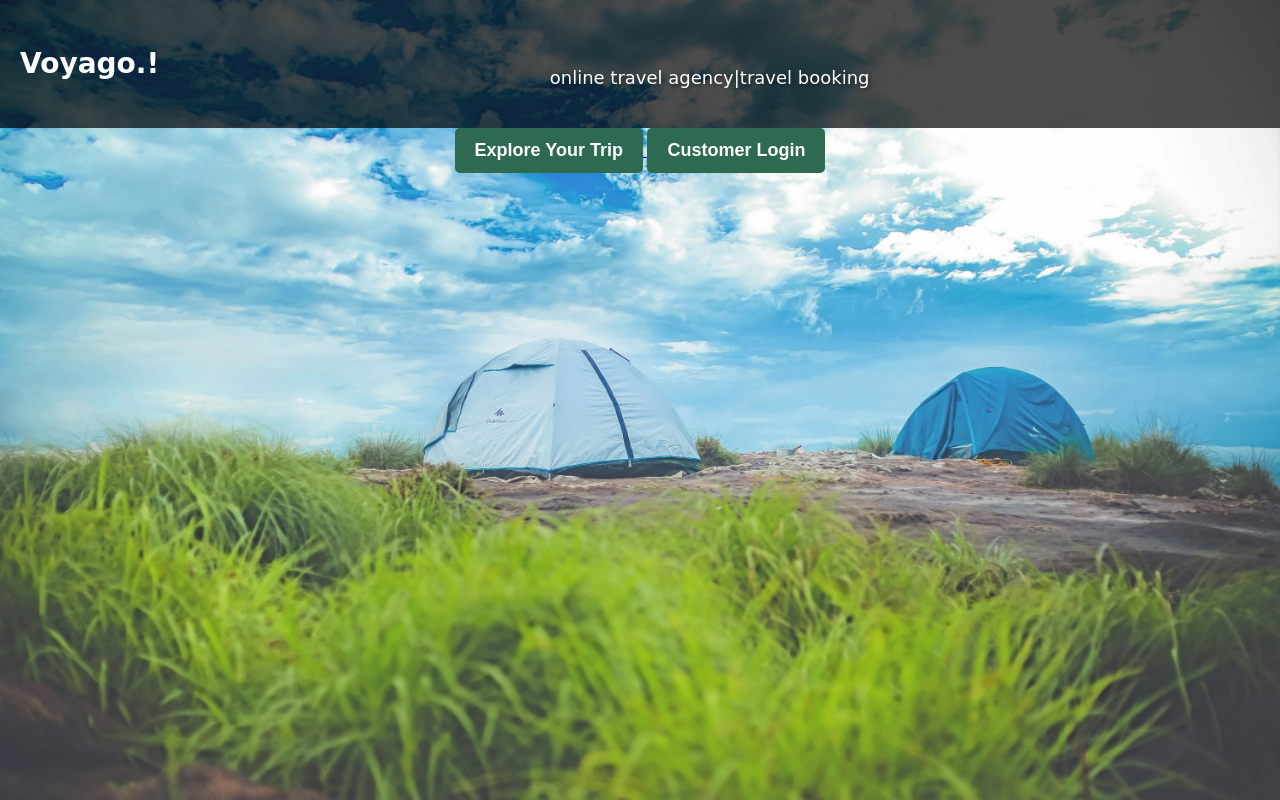
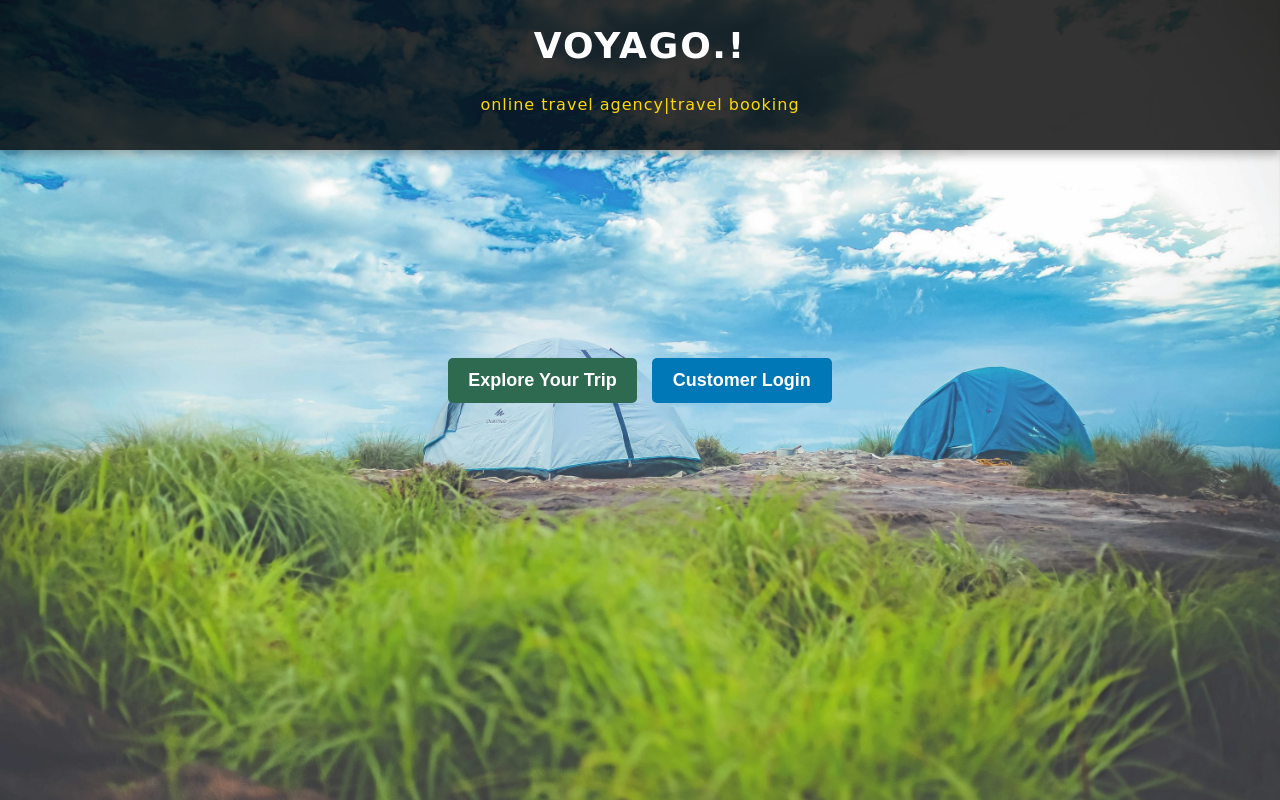
Before and after one commit to Devikans25/final_year_project, a PHP site: page / in a window 1280 px wide. Run offline with PHP 8.4, Linux system fonts and the light colour scheme.

Commit message:
Update styles.css

```diff
--- a/styles.css
+++ b/styles.css
@@ -3,105 +3,69 @@ body {
     font-family: Arial, sans-serif;
     background: url('wayanad.jpg') no-repeat center center fixed;
     background-size: cover;
+    background-position: center;
+    background-attachment: fixed; /* Keeps it fixed on desktop */
     margin: 0;
     padding: 0;
     text-align: center;
 }
 
-/* Header */
+/* Responsive Background for Mobile Devices */
+@media (max-width: 768px) {
+    body {
+        background-size: contain; /* Prevents cropping */
+        background-attachment: scroll; /* Scrolls with content */
+    }
+}
+
+
+/* Header Styles */
 header {
     display: flex;
-    justify-content: space-between;
+    flex-direction: column; /* Align elements vertically */
     align-items: center;
-    background: rgba(0, 0, 0, 0.7); /* More visible header */
-    padding: 15px 20px;
+    justify-content: center;
+    background: rgba(0, 0, 0, 0.8); /* Dark semi-transparent background */
     color: white;
-    font-family: 'Cursive', cursive;
-
+    padding: 20px;
+    text-align: center;
+    font-family: 'Dancing Script', cursive; /* Modern font */
+    box-shadow: 0 4px 10px rgba(0, 0, 0, 0.3);
 }
 
-h1 {
-    margin: 0;
-    font-size: 28px;
+/* Main Title (Voyago.!) */
+header h1 {
+    font-size: 36px;
+    font-weight: bold;
+    margin: 5px 0;
+    text-transform: uppercase;
+    letter-spacing: 2px;
 }
 
-/* Navigation */
-nav ul {
-    list-style-type: none;
-    padding: 0;
-    margin: 0;
+/* Subtext (Online Travel Agency | Travel Booking) */
+header p {
+    font-size: 16px;
+    font-weight: 500;
+    margin-top: 5px;
+    color: #ffd700; /* Golden color for elegance */
+    letter-spacing: 1px;
 }
 
-nav ul li {
+
+
+/* Profile Section */
+.profile-dropdown {
+    position: relative;
     display: inline-block;
-    position: relative;
+    cursor: pointer;
+    margin-top: 20px;
 }
 
-/* Dropdown */
-.dropbtn {
-    background: white;
-    color: black;
-    font-size: 16px;
-    padding: 10px 15px;
-    border: none;
-    border-radius: 5px;
-    cursor: pointer;
-    font-weight: bold;
-    transition: background 0.3s ease-in-out;
-}
-
-.dropbtn:hover {
-    background: #ffd1c1;
-}
-
-.dropdown-content {
-    display: none;
-    position: absolute;
-    background: white;
-    min-width: 220px;
-    box-shadow: 0px 8px 16px rgba(0, 0, 0, 0.2);
-    border-radius: 5px;
-    z-index: 1000;
-}
-
-.dropdown-content a {
-    color: #333;
-    padding: 12px 16px;
-    text-decoration: none;
-    display: block;
-    font-size: 14px;
-    font-weight: bold;
-    transition: background 0.3s ease-in-out;
-}
-
-.dropdown-content a span {
-    display: block;
-    font-size: 12px;
-    color: gray;
-    margin-top: 5px;
-}
-
-.dropdown-content a:hover {
-    background: #f5f5f5;
-}
-
-.dropdown:hover .dropdown-content {
-    display: block;
-}
-
-/* Profile Dropdown */
-.profile-dropdown {
-    position: relative;
-    display: flex;
-    align-items: center;
-    cursor: pointer;
-}
-
+/* Profile Picture */
 .profile-pic {
-    width: 40px;
-    height: 40px;
+    width: 50px;
+    height: 50px;
     border-radius: 50%;
-    margin-right: 10px;
     cursor: pointer;
     border: 2px solid white;
     transition: transform 0.2s ease-in-out;
@@ -176,33 +152,153 @@ button:hover {
     transform: scale(1.05);
 }
 
-/* Description Text */
-p {
+/* Login Dropdown Menu */
+.dropdown-content {
+    display: none;
+    position: absolute;
+    background: white;
+    min-width: 200px;
+    box-shadow: 0px 4px 8px rgba(0, 0, 0, 0.2);
+    border-radius: 5px;
+    text-align: left;
+    z-index: 1000;
+}
+
+.dropdown-content a {
+    color: #333;
+    padding: 12px 16px;
+    text-decoration: none;
+    display: block;
+    font-size: 14px;
+    font-weight: bold;
+    transition: background 0.3s ease-in-out;
+}
+
+.dropdown-content a:hover {
+    background: #f5f5f5;
+}
+
+/* Show Dropdown on Hover or Click */
+.dropdown-content.show {
+    display: block;
+}
+
+/* Login Dropdown Styles */
+#loginMenu {
+    display: none; /* Hidden by default */
+    position: absolute;
+    right: 20px;
+    top: 60px;
+    background: white;
+    min-width: 200px;
+    border-radius: 5px;
+    box-shadow: 0 4px 8px rgba(0, 0, 0, 0.2);
+    overflow: hidden;
+    z-index: 1000;
+    animation: fadeIn 0.3s ease-in-out;
+}
+
+#loginMenu a {
+    display: block;
+    padding: 12px 16px;
+    text-align: left;
+    color: #333;
+    text-decoration: none;
+    font-size: 16px;
+    font-weight: bold;
+    transition: background 0.3s ease-in-out;
+}
+
+#loginMenu a:hover {
+    background: #f0f0f0;
+}
+
+/* Show Menu on Click */
+#loginMenu.show {
+    display: block;
+}
+
+/* Fade-in Animation */
+@keyframes fadeIn {
+    from { opacity: 0; transform: translateY(-10px); }
+    to { opacity: 1; transform: translateY(0); }
+}
+
+
+/* Logout Button */
+.profile-menu a {
+    display: block;
+    padding: 12px;
+    text-align: left;
+    color: #333;
+    text-decoration: none;
+    font-size: 14px;
+    transition: background 0.3s ease-in-out;
+}
+
+.profile-menu a:hover {
+    background: #f0f0f0;
+}
+
+/* Show Profile Menu When Clicked */
+.profile-menu.show {
+    display: block;
+}
+/* Main Section */
+main {
+    display: flex;
+    flex-direction: column;
+    align-items: center;
+    justify-content: center;
+    height: 50vh;
+    padding: 20px;
+}
+
+/* Button Container (Aligns Explore & Login Button Side by Side) */
+.button-container {
+    display: flex;
+    gap: 15px; /* Space between buttons */
+    flex-wrap: wrap; /* Wrap buttons on smaller screens */
+    justify-content: center;
+    margin-top: 20px;
+}
+
+/* Explore & Login Buttons */
+.button-container button {
+    background-color: #2d6a4f;
+    color: white;
+    border: none;
+    padding: 12px 20px;
     font-size: 18px;
-    max-width: 800px;
-    margin: 20px auto;
-    line-height: 1.6;
-    color: white;
-    text-shadow: 2px 2px 4px rgba(0, 0, 0, 0.5);
+    font-weight: bold;
+    border-radius: 5px;
+    cursor: pointer;
+    transition: background-color 0.3s ease-in-out, transform 0.2s ease-in-out;
+    min-width: 180px; /* Ensures buttons are uniform in size */
+}
+
+.button-container button:hover {
+    background-color: #1b4332;
+    transform: scale(1.05);
+}
+
+/* Customer Login Button */
+#customerLogin {
+    background-color: #0077b6; /* Blue color */
+}
+
+#customerLogin:hover {
+    background-color: #005b8e;
 }
 
 /* Responsive Design */
 @media (max-width: 768px) {
-    header {
-        flex-direction: column;
-        text-align: center;
+    .button-container {
+        flex-direction: column; /* Stack buttons on small screens */
+        gap: 10px;
     }
 
-    .profile-dropdown {
-        margin-top: 10px;
-    }
-
-    .hero {
-        height: auto;
-        padding: 40px 20px;
-    }
-
-    button {
-        width: 80%;
+    .button-container button {
+        width: 100%;
     }
 }
```
Also changed, not shown: other parts of styles.css (+28 -16 lines).
